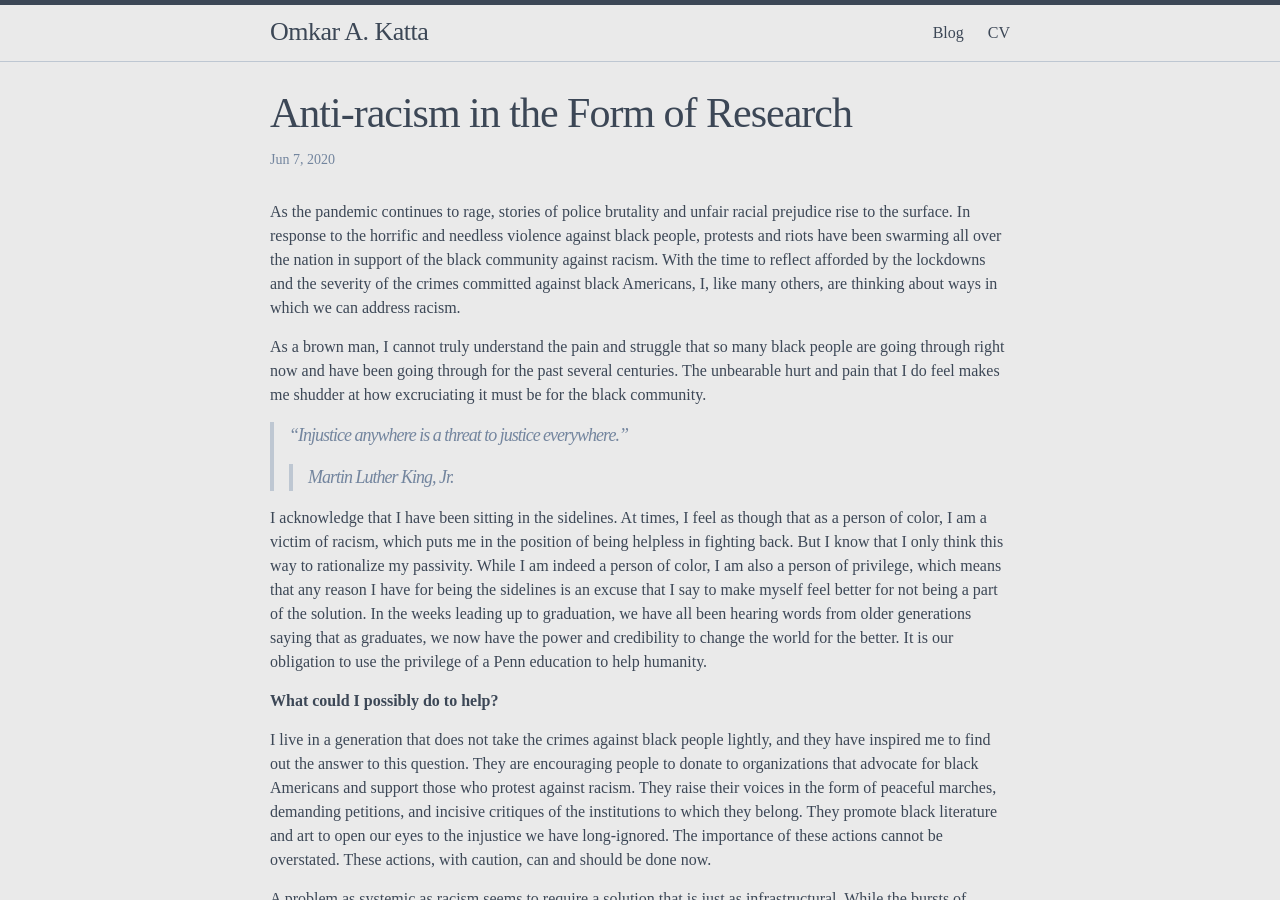
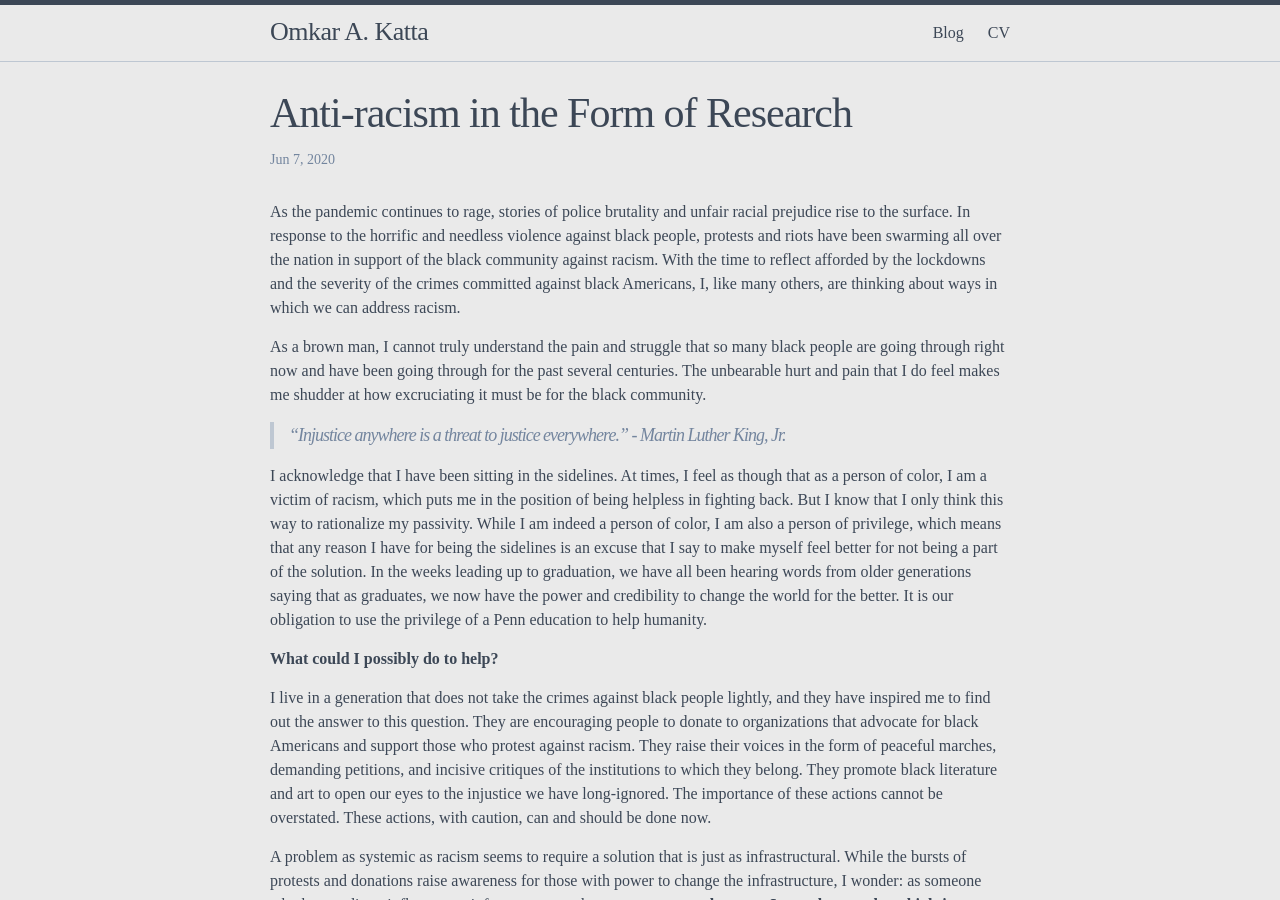
Before and after one commit to omkarakatta/omkarakatta.github.io, a Jekyll site: the page built from _posts/2020-06-07-anti-racism-in-the-form-of-research.markdown, in a window 1280 px wide and 900 px high. Built offline with Jekyll 4.4.1, drawn with Linux system fonts in a browser that asks for light colours; nearby versions of some CDN libraries; formulas are drawn with MathJax 3.

Commit message:
change formatting of block quote

```diff
--- a/_posts/2020-06-07-anti-racism-in-the-form-of-research.markdown
+++ b/_posts/2020-06-07-anti-racism-in-the-form-of-research.markdown
@@ -10,8 +10,7 @@ As the pandemic continues to rage, stories of police brutality and unfair racial
 
 As a brown man, I cannot truly understand the pain and struggle that so many black people are going through right now and have been going through for the past several centuries. The unbearable hurt and pain that I do feel makes me shudder at how excruciating it must be for the black community.
 
-> "Injustice anywhere is a threat to justice everywhere."
-> > Martin Luther King, Jr.
+> "Injustice anywhere is a threat to justice everywhere." - Martin Luther King, Jr.
 
 I acknowledge that I have been sitting in the sidelines. At times, I feel as though that as a person of color, I am a victim of racism, which puts me in the position of being helpless in fighting back. But I know that I only think this way to rationalize my passivity. While I am indeed a person of color, I am also a person of privilege, which means that any reason I have for being the sidelines is an excuse that I say to make myself feel better for not being a part of the solution. In the weeks leading up to graduation, we have all been hearing words from older generations saying that as graduates, we now have the power and credibility to change the world for the better. It is our obligation to use the privilege of a Penn education to help humanity.
 
```
